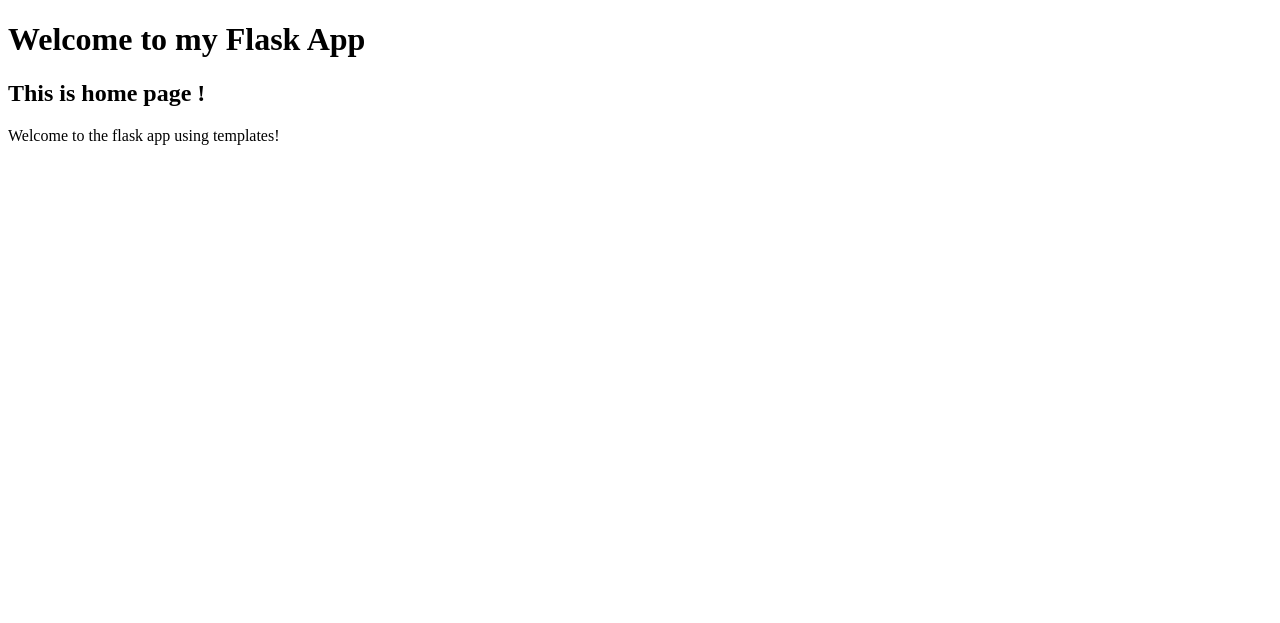
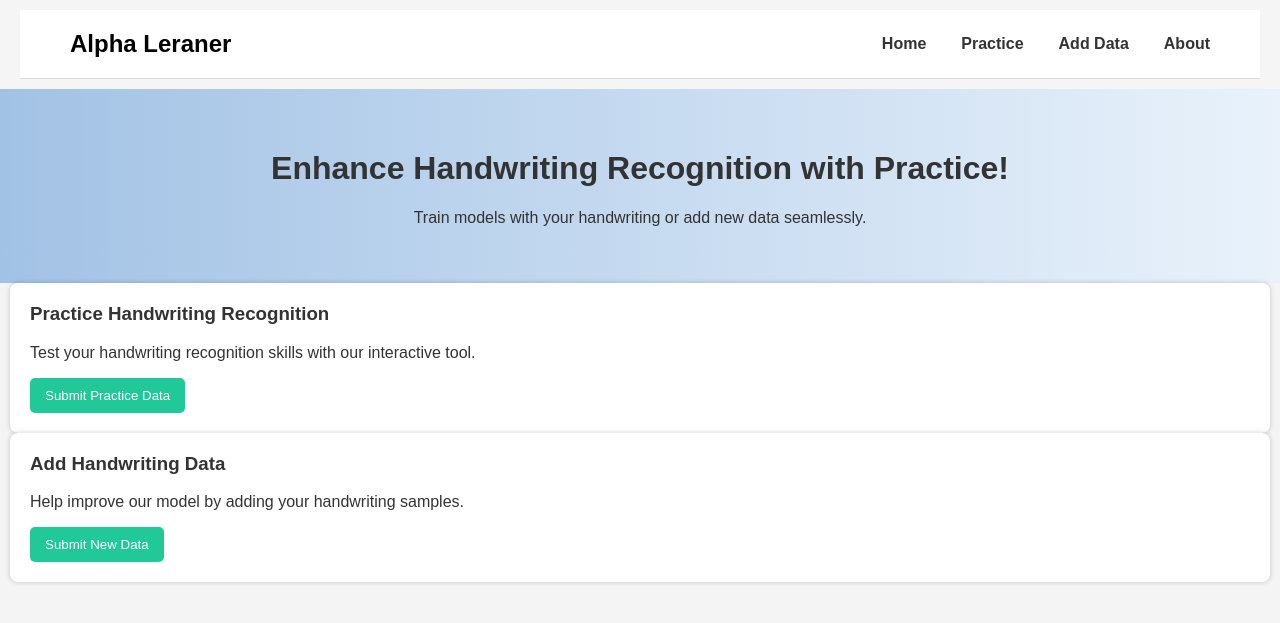
Before and after one commit to abhay9876/AlphabetLearner, a Flask app: template templates/home.html in a window 1280 px wide. Shown: the top 623 px of the page. Run offline with Flask 3, Linux system fonts and the light colour scheme; the template is opened without the code that fills it, so the values that code supplies are empty.

Commit message:
home page

```diff
--- a/app.py
+++ b/app.py
@@ -2,11 +2,8 @@ from flask import Flask, render_template
 
 app=Flask(__name__)
 
+
 @app.route('/')
-def index():
-    return "Hello World!"
-
-@app.route('/home')
 def home():
     return render_template('home.html')
 
--- a/templates/base.html
+++ b/templates/base.html
@@ -3,16 +3,64 @@
 <head>
     <meta charset="UTF-8">
     <meta name="viewport" content="width=device-width, initial-scale=1.0">
-    <meta http-equiv="X-UA-Compatible" content="ie=edge">
-    <title>{% block title%} Flask App {% endblock %}</title>
+    <title>{% block title %}Alpha Leraner{% endblock %}</title>
+    <link rel="stylesheet" href="{{ url_for('static', filename='css/home.css') }}">
+    <style>
+        body {
+            font-family: Arial, sans-serif;
+            margin: 0;
+            padding: 0;
+            background-color: #f4f4f4;
+        }
+        .navbar {
+            width: 100vw;
+            display: flex;
+            justify-content: space-between;
+            align-items: center;
+            background: #fff;
+            padding: 20px 50px;
+            border-bottom: 1px solid #ddd;
+        }
+        .logo {
+            font-size: 24px;
+            font-weight: bold;
+        }
+        .navbar ul {
+            list-style: none;
+            margin: 0;
+            padding: 0;
+            display: flex;
+        }
+        .navbar ul li {
+            margin-left: 20px;
+        }
+        .navbar ul li a {
+            text-decoration: none;
+            color: #333;
+            font-size: 16px;
+            font-weight: bold;
+        }
+    </style>
 </head>
 <body>
+
     <header>
-        <h1>Welcome to my Flask App</h1>
+        <div class="navbar">
+            <div class="logo">Alpha Leraner</div>
+            <nav>
+                <ul>
+                    <li><a href="{{ url_for('home') }}">Home</a></li>
+                    <li><a href="#">Practice</a></li>
+                    <li><a href="#">Add Data</a></li>
+                    <li><a href="#">About</a></li>
+                </ul>
+            </nav>
+        </div>
     </header>
 
     <main>
-        {% block content %} {% endblock %}
+        {% block content %}{% endblock %}
     </main>
+
 </body>
 </html>
--- a/templates/home.html
+++ b/templates/home.html
@@ -1,9 +1,22 @@
-{% extends 'base.html'%}
-{% block title %}
-Home page
-{%endblock%}
+{% extends 'base.html' %}
 
 {% block content %}
-<h2>This is home page !</h2>
-<p>Welcome to the flask app using templates!</p>
+<div class="hero">
+    <h1>Enhance Handwriting Recognition with Practice!</h1>
+    <p>Train models with your handwriting or add new data seamlessly.</p>
+</div>
+
+<div class="cards">
+    <div class="card">
+        <h3>Practice Handwriting Recognition</h3>
+        <p>Test your handwriting recognition skills with our interactive tool.</p>
+        <button class="btn">Submit Practice Data</button>
+    </div>
+
+    <div class="card">
+        <h3>Add Handwriting Data</h3>
+        <p>Help improve our model by adding your handwriting samples.</p>
+        <button class="btn">Submit New Data</button>
+    </div>
+</div>
 {% endblock %}
```
Also changed, not shown: templates/HomePage.html (deleted, +0 -54 lines), static/css/home.css (renamed from static/css/HomePage.css).
